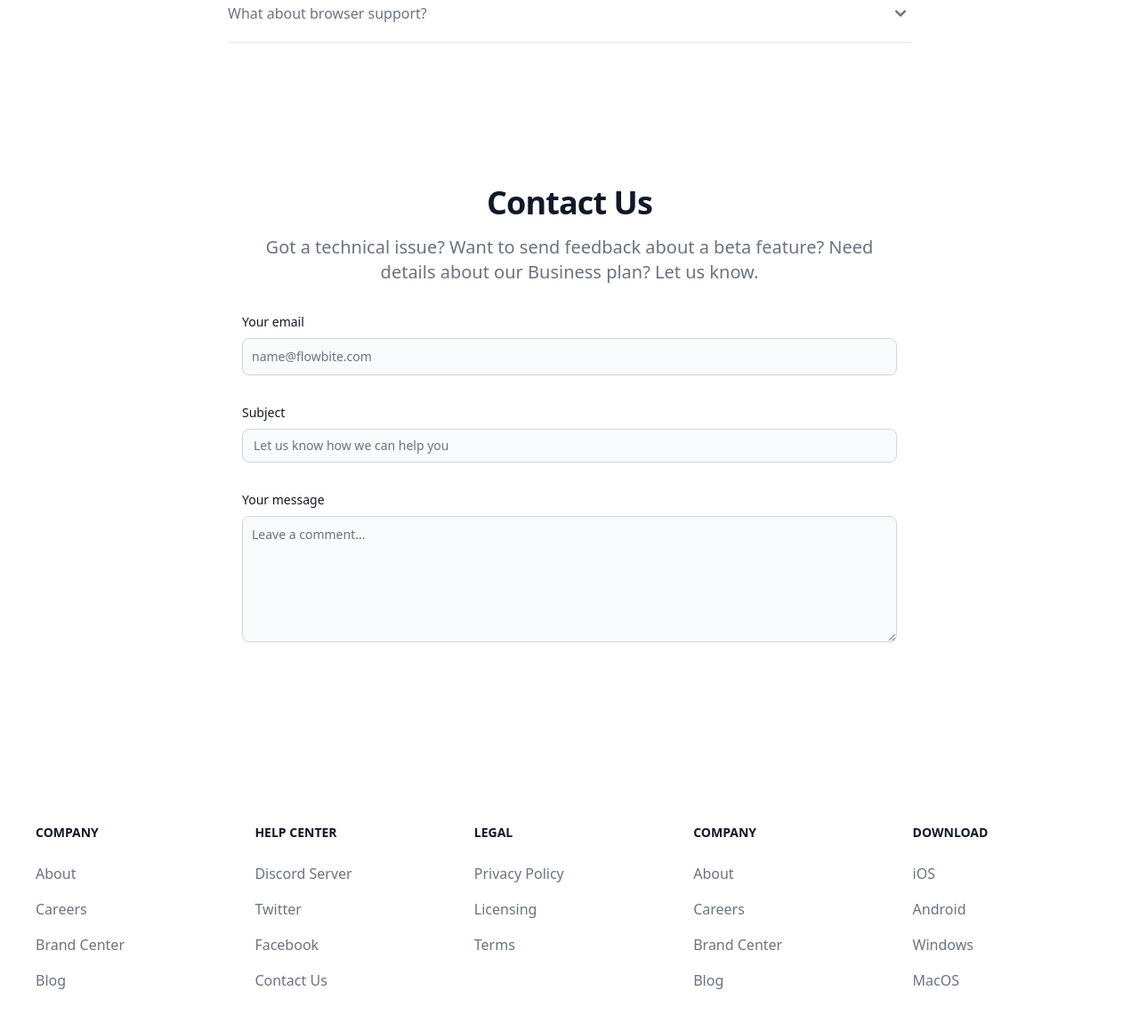
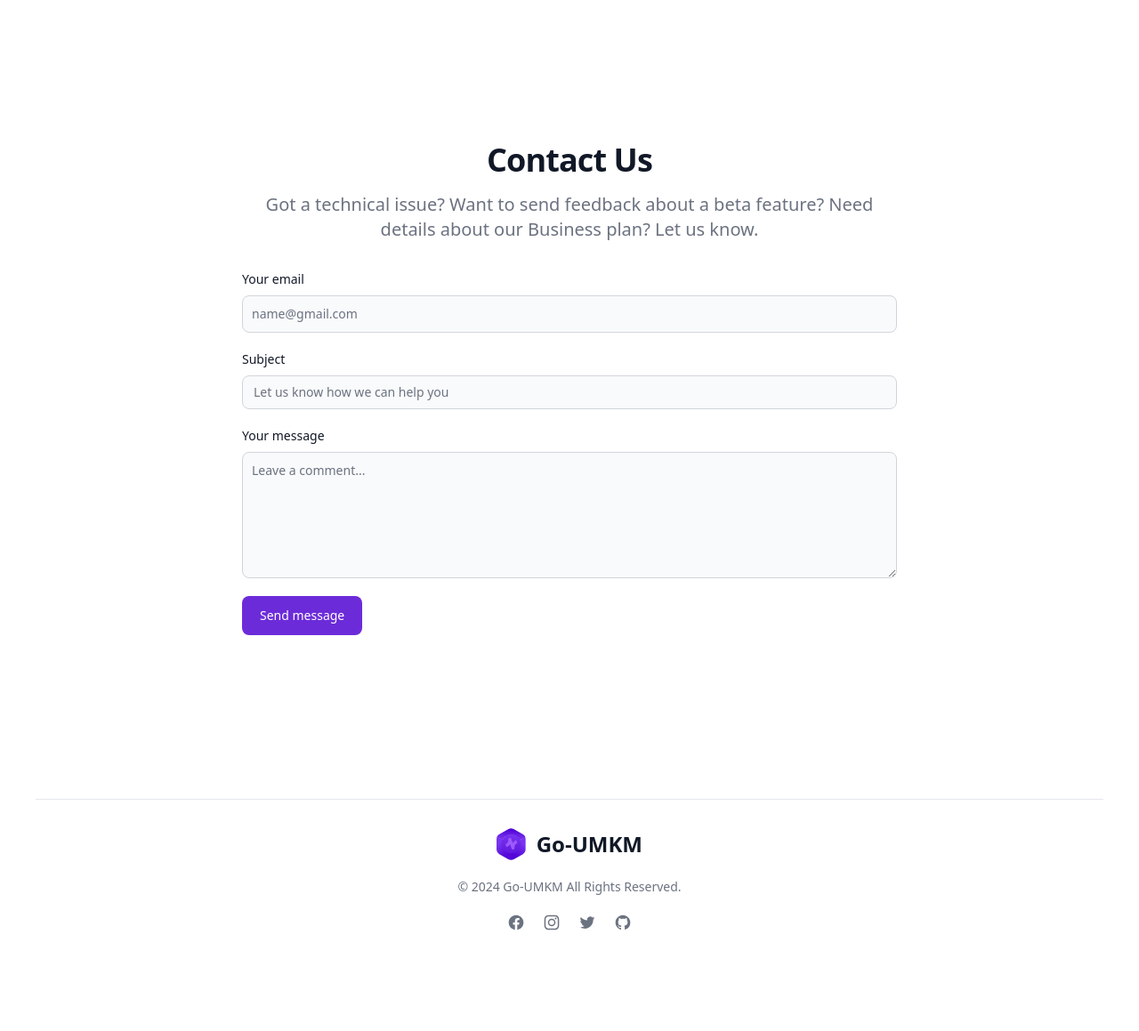
Before and after one commit to Proyek-Three/fe-promosi-umkm, a plain HTML site: page index.html in a window 1280 px wide. Shown: the part 2633-3792 px from the top of the page at 89% size. After the commit the page ends 3744 px from the top, so only its background shows below. Drawn offline with nearby package versions, Linux system fonts and the light colour scheme.

```diff
--- a/index.html
+++ b/index.html
@@ -75,7 +75,7 @@
                             <a href="#team" class="block py-2 pl-3 pr-4 text-gray-700 border-b border-gray-100 hover:bg-gray-50 lg:hover:bg-transparent lg:border-0 lg:hover:text-purple-700 lg:p-0 dark:text-gray-400 lg:dark:hover:text-white dark:hover:bg-gray-700 dark:hover:text-white lg:dark:hover:bg-transparent dark:border-gray-700">Team</a>
                         </li>
                         <li>
-                            <a href="#" class="block py-2 pl-3 pr-4 text-gray-700 border-b border-gray-100 hover:bg-gray-50 lg:hover:bg-transparent lg:border-0 lg:hover:text-purple-700 lg:p-0 dark:text-gray-400 lg:dark:hover:text-white dark:hover:bg-gray-700 dark:hover:text-white lg:dark:hover:bg-transparent dark:border-gray-700">Contact</a>
+                            <a href="#contact" class="block py-2 pl-3 pr-4 text-gray-700 border-b border-gray-100 hover:bg-gray-50 lg:hover:bg-transparent lg:border-0 lg:hover:text-purple-700 lg:p-0 dark:text-gray-400 lg:dark:hover:text-white dark:hover:bg-gray-700 dark:hover:text-white lg:dark:hover:bg-transparent dark:border-gray-700">Contact</a>
                         </li>
                     </ul>
                 </div>
@@ -299,43 +299,36 @@
                 <div id="accordion-flush" data-accordion="collapse" data-active-classes="bg-white dark:bg-gray-900 text-gray-900 dark:text-white" data-inactive-classes="text-gray-500 dark:text-gray-400">
                     <h3 id="accordion-flush-heading-1">
                         <button type="button" class="flex items-center justify-between w-full py-5 font-medium text-left text-gray-900 bg-white border-b border-gray-200 dark:border-gray-700 dark:bg-gray-900 dark:text-white" data-accordion-target="#accordion-flush-body-1" aria-expanded="true" aria-controls="accordion-flush-body-1">
-                            <span>Can I use Landwind in open-source projects?</span>
+                            <span>Apa itu platform Go-UMKM?</span>
                             <svg data-accordion-icon="" class="w-6 h-6 rotate-180 shrink-0" fill="currentColor" viewBox="0 0 20 20" xmlns="http://www.w3.org/2000/svg"><path fill-rule="evenodd" d="M5.293 7.293a1 1 0 011.414 0L10 10.586l3.293-3.293a1 1 0 111.414 1.414l-4 4a1 1 0 01-1.414 0l-4-4a1 1 0 010-1.414z" clip-rule="evenodd"></path></svg>
                         </button>
                     </h3>
                     <div id="accordion-flush-body-1" class="" aria-labelledby="accordion-flush-heading-1">
                         <div class="py-5 border-b border-gray-200 dark:border-gray-700">
-                            <p class="mb-2 text-gray-500 dark:text-gray-400">Landwind is an open-source library of interactive components built on top of Tailwind CSS including buttons, dropdowns, modals, navbars, and more.</p>
-                            <p class="text-gray-500 dark:text-gray-400">Check out this guide to learn how to <a href="#" class="text-purple-600 dark:text-purple-500 hover:underline">get started</a> and start developing websites even faster with components on top of Tailwind CSS.</p>
+                            <p class="mb-2 text-gray-500 dark:text-gray-400">Go-UMKM adalah platform yang membantu UMKM mempromosikan produk mereka secara online, meningkatkan jangkauan pasar dan memperkenalkan brand kepada lebih banyak orang.</p>
                         </div>
                     </div>
                     <h3 id="accordion-flush-heading-2">
                         <button type="button" class="flex items-center justify-between w-full py-5 font-medium text-left text-gray-500 border-b border-gray-200 dark:border-gray-700 dark:text-gray-400" data-accordion-target="#accordion-flush-body-2" aria-expanded="false" aria-controls="accordion-flush-body-2">
-                            <span>Lorem ipsum dolor sit amet</span>
+                            <span>Apakah saya bisa menjual produk langsung melalui Go-UMKM?</span>
                             <svg data-accordion-icon="" class="w-6 h-6 shrink-0" fill="currentColor" viewBox="0 0 20 20" xmlns="http://www.w3.org/2000/svg"><path fill-rule="evenodd" d="M5.293 7.293a1 1 0 011.414 0L10 10.586l3.293-3.293a1 1 0 111.414 1.414l-4 4a1 1 0 01-1.414 0l-4-4a1 1 0 010-1.414z" clip-rule="evenodd"></path></svg>
                         </button>
                     </h3>
                     <div id="accordion-flush-body-2" class="hidden" aria-labelledby="accordion-flush-heading-2">
                         <div class="py-5 border-b border-gray-200 dark:border-gray-700">
-                            <p class="mb-2 text-gray-500 dark:text-gray-400">Lorem ipsum dolor sit amet consectetur adipisicing elit.</p>
+                            <p class="mb-2 text-gray-500 dark:text-gray-400">Tidak, Go-UMKM hanya berfokus pada promosi dan pemasaran produk UMKM. Kami tidak menyediakan fitur untuk transaksi atau penjualan langsung.</p>
                         </div>
                     </div>
 
                     <h3 id="accordion-flush-heading-4">
                         <button type="button" class="flex items-center justify-between w-full py-5 font-medium text-left text-gray-500 border-b border-gray-200 dark:border-gray-700 dark:text-gray-400" data-accordion-target="#accordion-flush-body-4" aria-expanded="false" aria-controls="accordion-flush-body-4">
-                            <span>What about browser support?</span>
+                            <span>Bagaimana cara Go-UMKM mempromosikan produk saya?</span>
                             <svg data-accordion-icon="" class="w-6 h-6 shrink-0" fill="currentColor" viewBox="0 0 20 20" xmlns="http://www.w3.org/2000/svg"><path fill-rule="evenodd" d="M5.293 7.293a1 1 0 011.414 0L10 10.586l3.293-3.293a1 1 0 111.414 1.414l-4 4a1 1 0 01-1.414 0l-4-4a1 1 0 010-1.414z" clip-rule="evenodd"></path></svg>
                         </button>
                     </h3>
                     <div id="accordion-flush-body-4" class="hidden" aria-labelledby="accordion-flush-heading-4">
                         <div class="py-5 border-b border-gray-200 dark:border-gray-700">
-                            <p class="mb-2 text-gray-500 dark:text-gray-400">The main difference is that the core components from Landwind are open source under the MIT license, whereas Tailwind UI is a paid product. Another difference is that Landwind relies on smaller and standalone components, whereas Tailwind UI offers sections of pages.</p>
-                            <p class="mb-2 text-gray-500 dark:text-gray-400">However, we actually recommend using both Landwind, Landwind Pro, and even Tailwind UI as there is no technical reason stopping you from using the best of two worlds.</p>
-                            <p class="mb-2 text-gray-500 dark:text-gray-400">Learn more about these technologies:</p>
-                            <ul class="pl-5 text-gray-500 list-disc dark:text-gray-400">
-                                <li><a href="#" class="text-purple-600 dark:text-purple-500 hover:underline">Landwind Pro</a></li>
-                                <li><a href="#" class="text-purple-600 dark:text-purple-500 hover:underline">Tailwind UI</a></li>
-                            </ul>
+                            <p class="mb-2 text-gray-500 dark:text-gray-400">Produk Anda akan dipromosikan melalui website kami yang dapat diakses publik, serta melalui media sosial dan jaringan digital kami untuk memperluas jangkauan.</p>
                         </div>
                     </div>
                 </div>
@@ -347,14 +340,14 @@
 
 
     <!-- CONTACT US -->
-    <section class="bg-white dark:bg-gray-900">
-        <div class="py-8 lg:py-16 px-4 mx-auto max-w-screen-md">
+    <section id="contact" class="bg-white dark:bg-gray-900">
+        <div class="py-5 lg:py-16 px-4 mx-auto max-w-screen-md">
             <h2 class="mb-4 text-4xl tracking-tight font-extrabold text-center text-gray-900 dark:text-white">Contact Us</h2>
             <p class="mb-8 lg:mb-16 font-light text-center text-gray-500 dark:text-gray-400 sm:text-xl">Got a technical issue? Want to send feedback about a beta feature? Need details about our Business plan? Let us know.</p>
-            <form action="#" class="space-y-8">
+            <form action="#" class="space-y-5">
                 <div>
                     <label for="email" class="block mb-2 text-sm font-medium text-gray-900 dark:text-gray-300">Your email</label>
-                    <input type="email" id="email" class="shadow-sm bg-gray-50 border border-gray-300 text-gray-900 text-sm rounded-lg focus:ring-primary-500 focus:border-primary-500 block w-full p-2.5 dark:bg-gray-700 dark:border-gray-600 dark:placeholder-gray-400 dark:text-white dark:focus:ring-primary-500 dark:focus:border-primary-500 dark:shadow-sm-light" placeholder="name@flowbite.com" required>
+                    <input type="email" id="email" class="shadow-sm bg-gray-50 border border-gray-300 text-gray-900 text-sm rounded-lg focus:ring-primary-500 focus:border-primary-500 block w-full p-2.5 dark:bg-gray-700 dark:border-gray-600 dark:placeholder-gray-400 dark:text-white dark:focus:ring-primary-500 dark:focus:border-primary-500 dark:shadow-sm-light" placeholder="name@gmail.com" required>
                 </div>
                 <div>
                     <label for="subject" class="block mb-2 text-sm font-medium text-gray-900 dark:text-gray-300">Subject</label>
@@ -364,8 +357,9 @@
                     <label for="message" class="block mb-2 text-sm font-medium text-gray-900 dark:text-gray-400">Your message</label>
                     <textarea id="message" rows="6" class="block p-2.5 w-full text-sm text-gray-900 bg-gray-50 rounded-lg shadow-sm border border-gray-300 focus:ring-primary-500 focus:border-primary-500 dark:bg-gray-700 dark:border-gray-600 dark:placeholder-gray-400 dark:text-white dark:focus:ring-primary-500 dark:focus:border-primary-500" placeholder="Leave a comment..."></textarea>
                 </div>
-                <button type="submit" class="py-3 px-5 text-sm font-medium text-center text-white rounded-lg bg-primary-700 sm:w-fit hover:bg-primary-800 focus:ring-4 focus:outline-none focus:ring-primary-300 dark:bg-primary-600 dark:hover:bg-primary-700 dark:focus:ring-primary-800">Send message</button>
+                <button type="submit" class="py-3 px-5 text-sm font-medium text-center text-dark rounded-lg bg-purple-700 text-white sm:w-fit hover:bg-primary-800 focus:ring-4 focus:outline-none focus:ring-primary-300 dark:bg-primary-600 dark:hover:bg-primary-700 dark:focus:ring-primary-800">Send message</button>
             </form>
+            <br>
         </div>
       </section>
       <!-- CONTACT US END -->
@@ -376,94 +370,7 @@
 
     <!-- FOOTER  -->
     <footer class="bg-white dark:bg-gray-800">
-        <div class="max-w-screen-xl p-4 py-6 mx-auto lg:py-16 md:p-8 lg:p-10">
-            <div class="grid grid-cols-2 gap-8 md:grid-cols-3 lg:grid-cols-5">
-                <div>
-                    <h3 class="mb-6 text-sm font-semibold text-gray-900 uppercase dark:text-white">Company</h3>
-                    <ul class="text-gray-500 dark:text-gray-400">
-                        <li class="mb-4">
-                            <a href="#" class=" hover:underline">About</a>
-                        </li>
-                        <li class="mb-4">
-                            <a href="#" class="hover:underline">Careers</a>
-                        </li>
-                        <li class="mb-4">
-                            <a href="#" class="hover:underline">Brand Center</a>
-                        </li>
-                        <li class="mb-4">
-                            <a href="#" class="hover:underline">Blog</a>
-                        </li>
-                    </ul>
-                </div>
-                <div>
-                    <h3 class="mb-6 text-sm font-semibold text-gray-900 uppercase dark:text-white">Help center</h3>
-                    <ul class="text-gray-500 dark:text-gray-400">
-                        <li class="mb-4">
-                            <a href="#" class="hover:underline">Discord Server</a>
-                        </li>
-                        <li class="mb-4">
-                            <a href="#" class="hover:underline">Twitter</a>
-                        </li>
-                        <li class="mb-4">
-                            <a href="#" class="hover:underline">Facebook</a>
-                        </li>
-                        <li class="mb-4">
-                            <a href="#" class="hover:underline">Contact Us</a>
-                        </li>
-                    </ul>
-                </div>
-
-                <div>
-                    <h3 class="mb-6 text-sm font-semibold text-gray-900 uppercase dark:text-white">Legal</h3>
-                    <ul class="text-gray-500 dark:text-gray-400">
-                        <li class="mb-4">
-                            <a href="#" class="hover:underline">Privacy Policy</a>
-                        </li>
-                        <li class="mb-4">
-                            <a href="#" class="hover:underline">Licensing</a>
-                        </li>
-                        <li class="mb-4">
-                            <a href="#" class="hover:underline">Terms</a>
-                        </li>
-                    </ul>
-                </div>
-
-                <div>
-                    <h3 class="mb-6 text-sm font-semibold text-gray-900 uppercase dark:text-white">Company</h3>
-                    <ul class="text-gray-500 dark:text-gray-400">
-                        <li class="mb-4">
-                            <a href="#" class=" hover:underline">About</a>
-                        </li>
-                        <li class="mb-4">
-                            <a href="#" class="hover:underline">Careers</a>
-                        </li>
-                        <li class="mb-4">
-                            <a href="#" class="hover:underline">Brand Center</a>
-                        </li>
-                        <li class="mb-4">
-                            <a href="#" class="hover:underline">Blog</a>
-                        </li>
-                    </ul>
-                </div>
-                <div>
-                    <h3 class="mb-6 text-sm font-semibold text-gray-900 uppercase dark:text-white">Download</h3>
-                    <ul class="text-gray-500 dark:text-gray-400">
-                        <li class="mb-4">
-                            <a href="#" class="hover:underline">iOS</a>
-                        </li>
-                        <li class="mb-4">
-                            <a href="#" class="hover:underline">Android</a>
-                        </li>
-                        <li class="mb-4">
-                            <a href="#" class="hover:underline">Windows</a>
-                        </li>
-                        <li class="mb-4">
-                            <a href="#" class="hover:underline">MacOS</a>
-                        </li>
-                    </ul>
-                </div>
-            </div>
-
+        <div class="max-w-screen-xl py-6 mx-auto lg:py-16 md:p-8 lg:p-10">
             <hr class="my-6 border-gray-200 sm:mx-auto dark:border-gray-700 lg:my-8">
 
 
```
